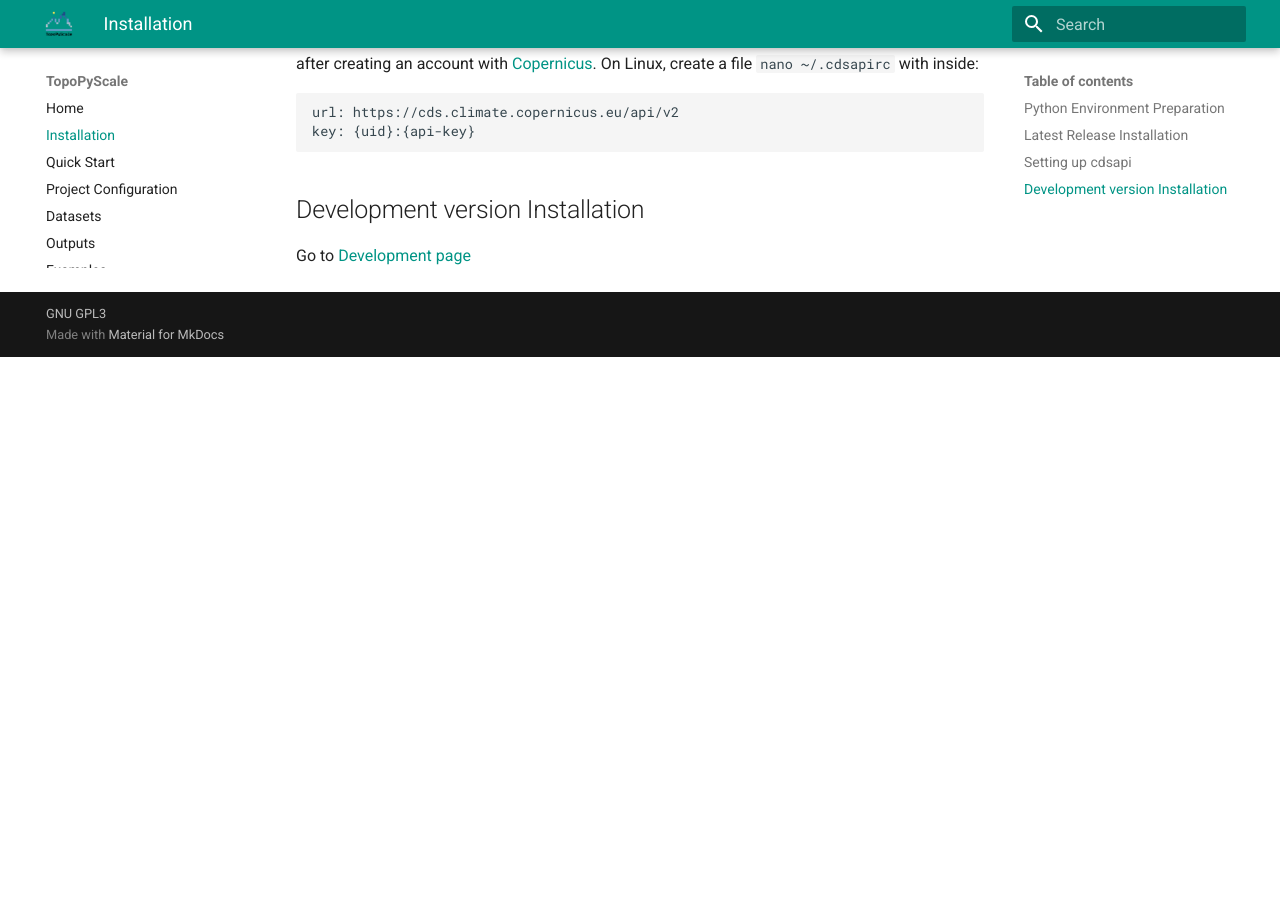
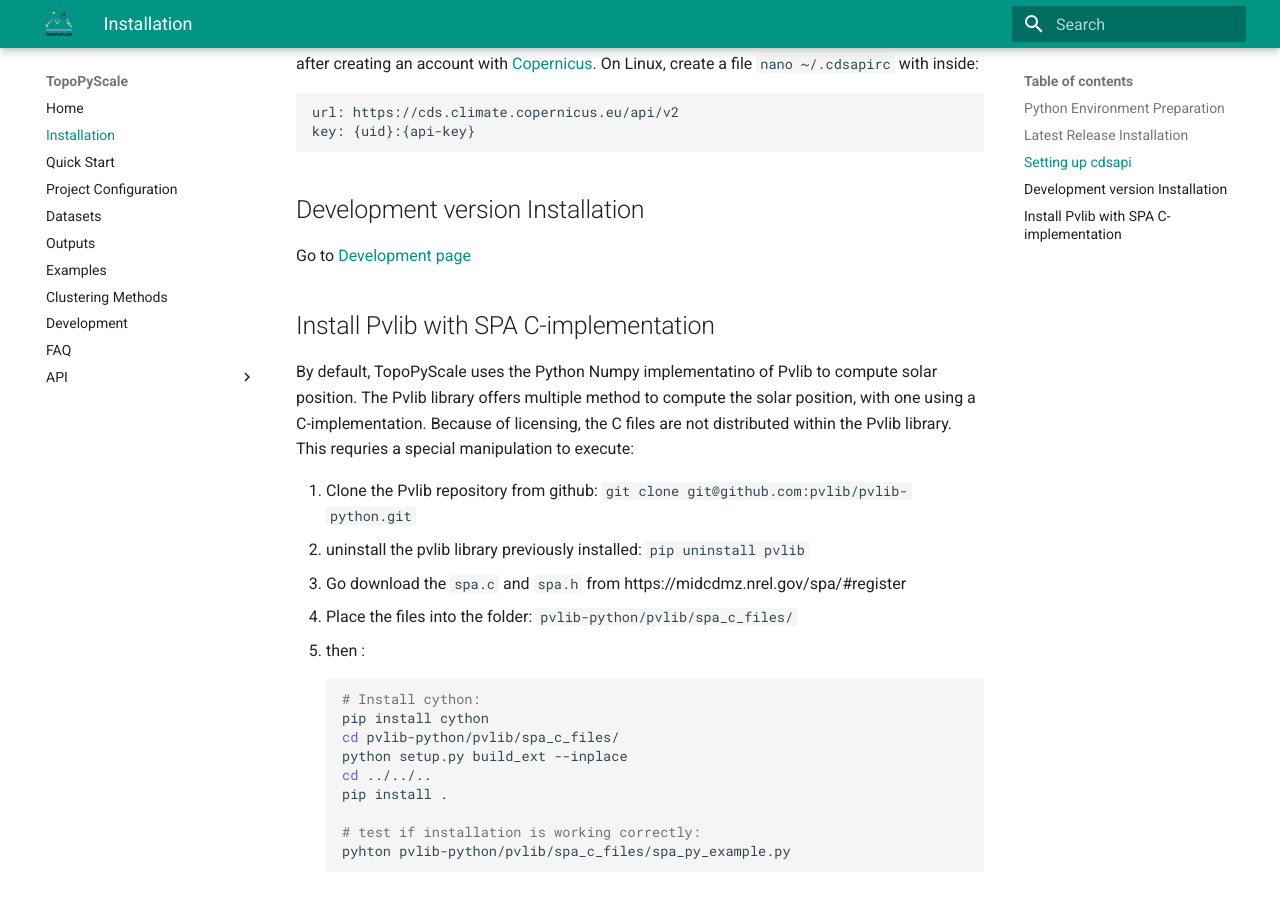
Before and after one commit to ArcticSnow/TopoPyScale_Documentation, an MkDocs documentation site: the page built from docs/01_install.md, in a window 1280 px wide and 900 px high, scrolled down 938 px. Built offline with MkDocs 1.6.1 and Material for MkDocs 9.7.7, drawn with Linux system fonts in a browser that asks for light colours; before the commit the page ends 1295 px from its top, so only the background shows below that.

Commit message:
Update 01_install.md

````diff
--- a/docs/01_install.md
+++ b/docs/01_install.md
@@ -44,3 +44,23 @@
 ## Development version Installation
 
 Go to [Development page](./08_Development.md)
+
+## Install Pvlib with SPA C-implementation
+By default, TopoPyScale uses the Python Numpy implementatino of Pvlib to compute solar position. The Pvlib library offers multiple method to compute the solar position, with one using a C-implementation. Because of licensing, the C files are not distributed within the Pvlib library. This requries a special manipulation to execute:
+
+1. Clone the Pvlib repository from github: `git clone git@github.com:pvlib/pvlib-python.git`
+2. uninstall the pvlib library previously installed: `pip uninstall pvlib`
+3. Go download the `spa.c` and `spa.h` from https://midcdmz.nrel.gov/spa/#register
+4. Place the files into the folder: `pvlib-python/pvlib/spa_c_files/`
+5. then :
+```sh
+# Install cython:
+pip install cython
+cd pvlib-python/pvlib/spa_c_files/
+python setup.py build_ext --inplace
+cd ../../..
+pip install .
+
+# test if installation is working correctly:
+pyhton pvlib-python/pvlib/spa_c_files/spa_py_example.py
+```
````
